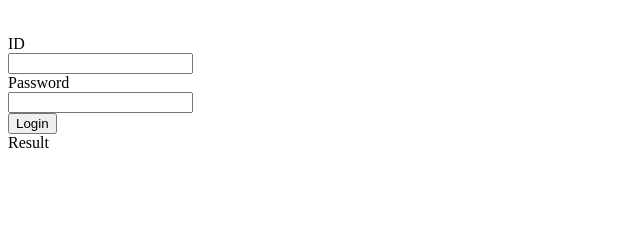
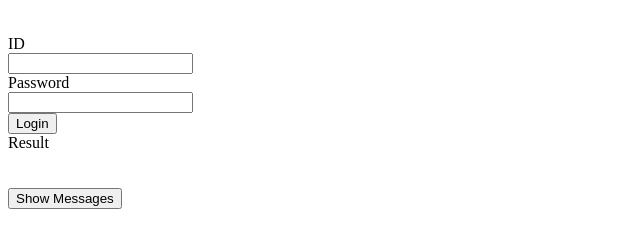
Before and after one commit to acm-dbit/bling-web, a plain HTML site: page index.html in a window 1280 px wide. Shown: the part 68-316 px from the top of the page, without its empty margins (0-640 px from the left). Drawn offline with nearby package versions, Linux system fonts and the light colour scheme.

Commit message:
Display Sent messages

```diff
--- a/index.html
+++ b/index.html
@@ -4,6 +4,7 @@
     <meta charset="utf-8" />
     <title>Bling Web</title>
     <script src="js/main.js"></script>
+    <script type="text/javascript" src="js/fetch.js"></script>
     <script src="https://ajax.googleapis.com/ajax/libs/jquery/3.3.1/jquery.min.js"></script>
 </head>
 <body>
@@ -18,6 +19,12 @@
     <div id="result">
         Result
     </div>
+    <br>
+    <br>
+    <input type="submit" value="Show Messages" id="btnDisplay" onclick="displayMessage()">
+        <div id="show">
+
+        </div>
 
 </body>
 </html>
--- /dev/null
+++ b/js/fetch.js
@@ -0,0 +1,31 @@
+function displayMessage (){
+
+    		var id = $("#id").val();
+
+    		$.ajax({
+    			 type: "POST",
+			      url: "http://bling-test.000webhostapp.com/get-sent-msg-data.php",
+			      data: {
+			        fac_id: id
+			      },
+			      success: function (data){
+			      	var res = JSON.parse(data);
+			      	console.log(res);
+
+			      	var html = "";
+			      	for(var a = 0; a<res.length; a++ ){
+			      		var date = res[a].date;
+			      		var subject = res[a].subject;
+			      		var message = res[a].message;
+
+			      		html += date + subject + message;
+			      		html += "<br>"
+			      	}
+			      	document.getElementById("show").innerHTML = html;
+			      },
+
+			      error: function(error){
+			        console.log(error);
+			      }
+   		});
+   	}
```
